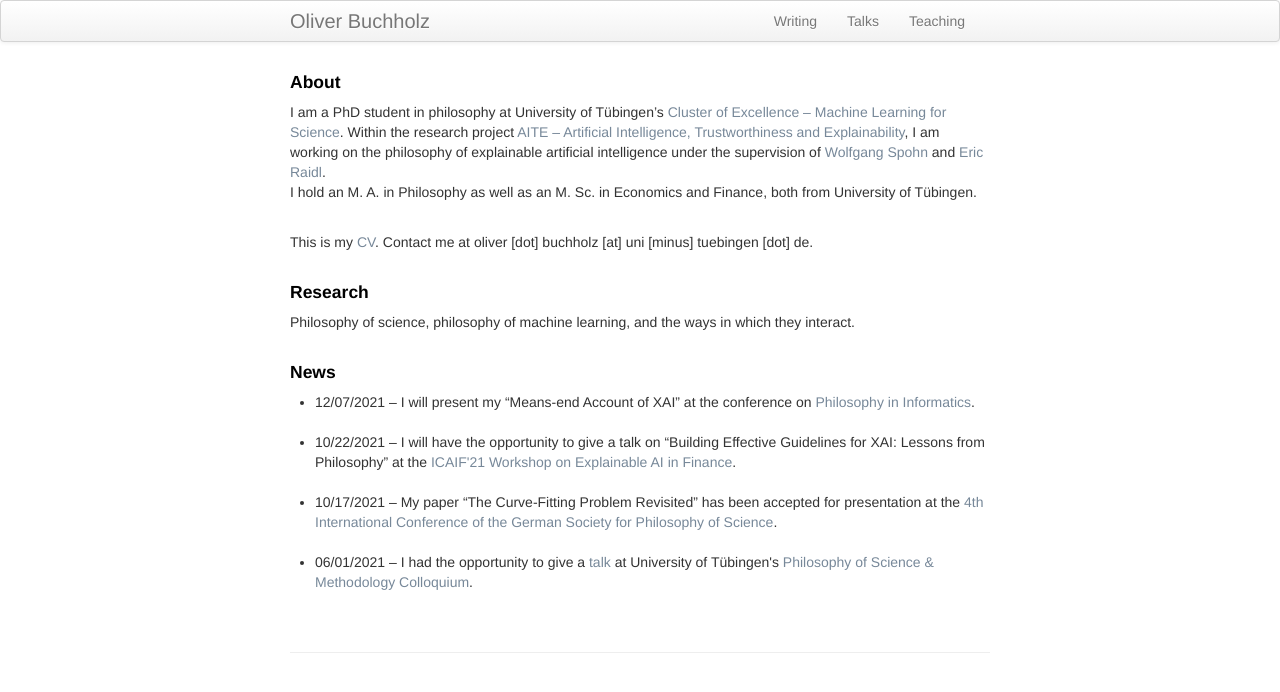
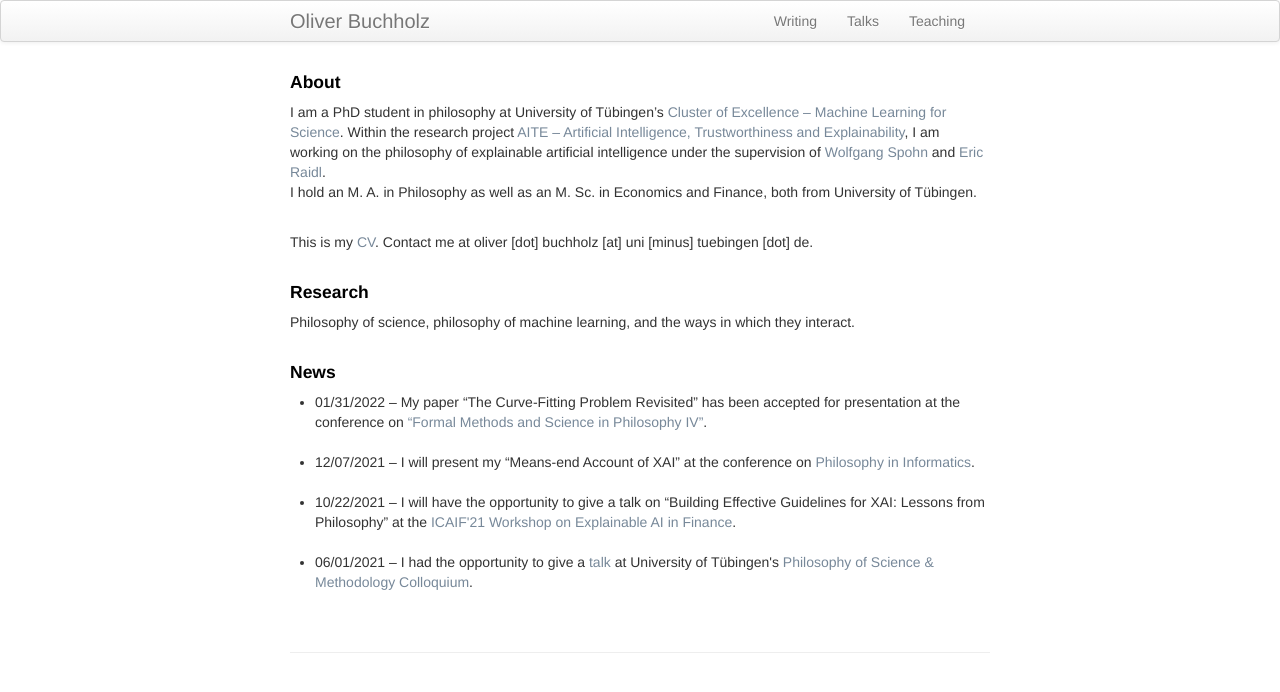
Before and after one commit to oliverbuchholz/oliverbuchholz.github.io, a Jekyll site: the page built from index.md, in a window 1280 px wide. Shown: the top 692 px of the page. Built offline with Jekyll 4.4.1, drawn with Linux system fonts in a browser that asks for light colours.

Commit message:
added fmsph talk

```diff
--- a/index.md
+++ b/index.md
@@ -21,15 +21,15 @@ Philosophy of science, philosophy of machine learning, and the ways in which the
 <h4> News </h4>
 
 <ul>
+<li> 01/31/2022 &ndash; My paper &ldquo;The Curve-Fitting Problem Revisited&rdquo; has been accepted for presentation at the conference on <a href="https://www.ifzg.hr/fmsph/" target="_blank">&ldquo;Formal Methods and Science in Philosophy IV&rdquo;</a>.<br><br>
+</li>
+
 <li> 12/07/2021 &ndash; I will present my &ldquo;Means-end Account of XAI&rdquo; at the conference on <a href="https://calculemus.org/fi6/" target="_blank">Philosophy in Informatics</a>.<br><br>
 </li>
 
 <li> 10/22/2021 &ndash; I will have the opportunity to give a talk on &ldquo;Building Effective Guidelines for XAI: Lessons from Philosophy&rdquo; at the <a href="https://ai-finance.org/" target="_blank">ICAIF'21</a> <a href="https://sites.google.com/view/2021-workshop-explainable-ai" target="_blank">Workshop on Explainable AI in Finance</a>.<br><br>
 </li>
 
-<li> 10/17/2021 &ndash; My paper &ldquo;The Curve-Fitting Problem Revisited&rdquo; has been accepted for presentation at the <a href="https://www.wissphil.de/gwp2022/" target="_blank">4th International Conference of the German Society for Philosophy of Science</a>.<br><br>
-</li>
-
 <li> 06/01/2021 &ndash; I had the opportunity to give a <a href="https://www.youtube.com/watch?v=gJqGN2Las0s" target="_blank">talk</a> at University of T&uuml;bingen's <a href="https://www.youtube.com/watch?v=9axjY4VCXH4&list=PLsY-pzz3J1IROY5FmJe8pdg7ni72Vzk0k" target="_blank">Philosophy of Science &amp; Methodology Colloquium</a>.<br><br>
 </li>
 </ul>
```
